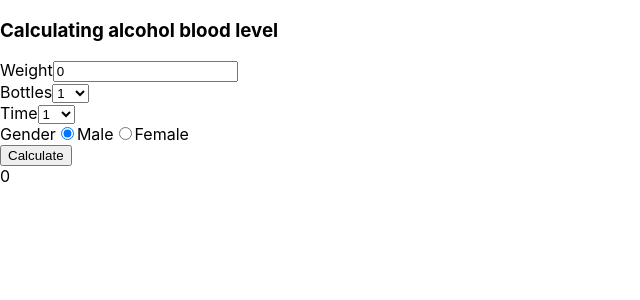
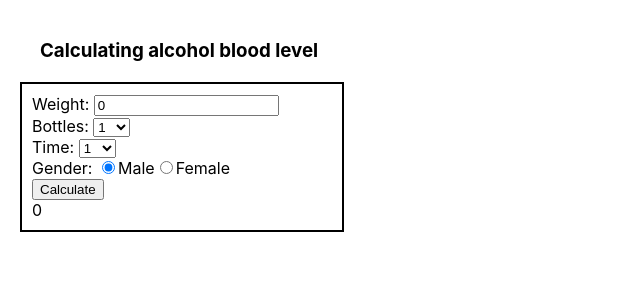
Before and after one commit to Jennynny/alcometer, a React (Create React App) app: page / in a window 1280 px wide. Shown: the top 300 px of the page, without its empty margins (0-640 px from the left). Built offline with nearby package versions, Linux system fonts and the light colour scheme.

Commit message:
laskutoimituksen fiksailua ja css

```diff
--- a/src/App.css
+++ b/src/App.css
@@ -1,38 +1,11 @@
-.App {
-  text-align: center;
+h3 {
+  padding-left: 40px;
+  padding-top: 20px;
 }
 
-.App-logo {
-  height: 40vmin;
-  pointer-events: none;
+form {
+  padding: 10px;
+  border: 2px solid black;
+  width: 300px;
+  margin: 20px;
 }
-
-@media (prefers-reduced-motion: no-preference) {
-  .App-logo {
-    animation: App-logo-spin infinite 20s linear;
-  }
-}
-
-.App-header {
-  background-color: #282c34;
-  min-height: 100vh;
-  display: flex;
-  flex-direction: column;
-  align-items: center;
-  justify-content: center;
-  font-size: calc(10px + 2vmin);
-  color: white;
-}
-
-.App-link {
-  color: #61dafb;
-}
-
-@keyframes App-logo-spin {
-  from {
-    transform: rotate(0deg);
-  }
-  to {
-    transform: rotate(360deg);
-  }
-}
--- a/src/App.js
+++ b/src/App.js
@@ -24,6 +24,9 @@
       }
     }else{
       result = gramsLeft/(weight * 0.6)
+      if(result <0){
+        result = 0
+      }
     }
     setPromilles(result.toFixed(2))
   }
@@ -33,11 +36,11 @@
       <h3>Calculating alcohol blood level</h3>
       <form>
       <div>
-        <label>Weight</label>
+        <label>Weight: </label>
         <input type="number" value={weight} onChange = {e => setWeight(e.target.value)}/>
       </div>
       <div>
-        <label>Bottles</label>
+        <label>Bottles: </label>
         <select value={bottles} onChange = {e => setBottles(e.target.value)}>
           <option value="1">1</option>
           <option value="2">2</option>
@@ -57,7 +60,7 @@
         </select>
       </div>
       <div>
-        <label>Time</label>
+        <label>Time: </label>
         <select value={time}onChange={e => setTime(e.target.value)}>
           <option value="1">1</option>
           <option value="2">2</option>
@@ -77,7 +80,7 @@
           </select>
       </div>
       <div>
-        <label>Gender</label>
+        <label>Gender: </label>
         <input type="radio"name="gender" value="male" onChange={e => setGender(e.target.value)}defaultChecked/><label>Male</label>
         <input type="radio"name="gender" value="female" onChange={e => setGender(e.target.value)}/><label>Female</label>
       </div>
```
